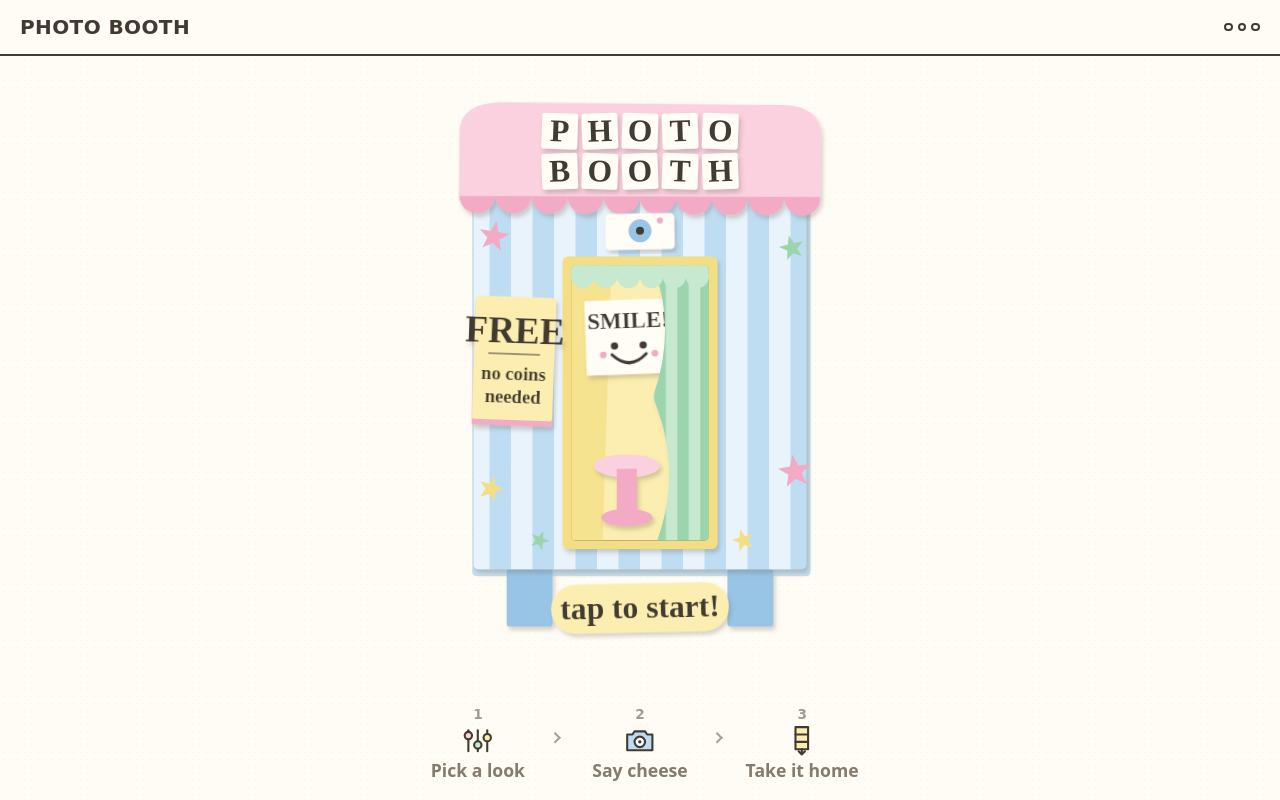
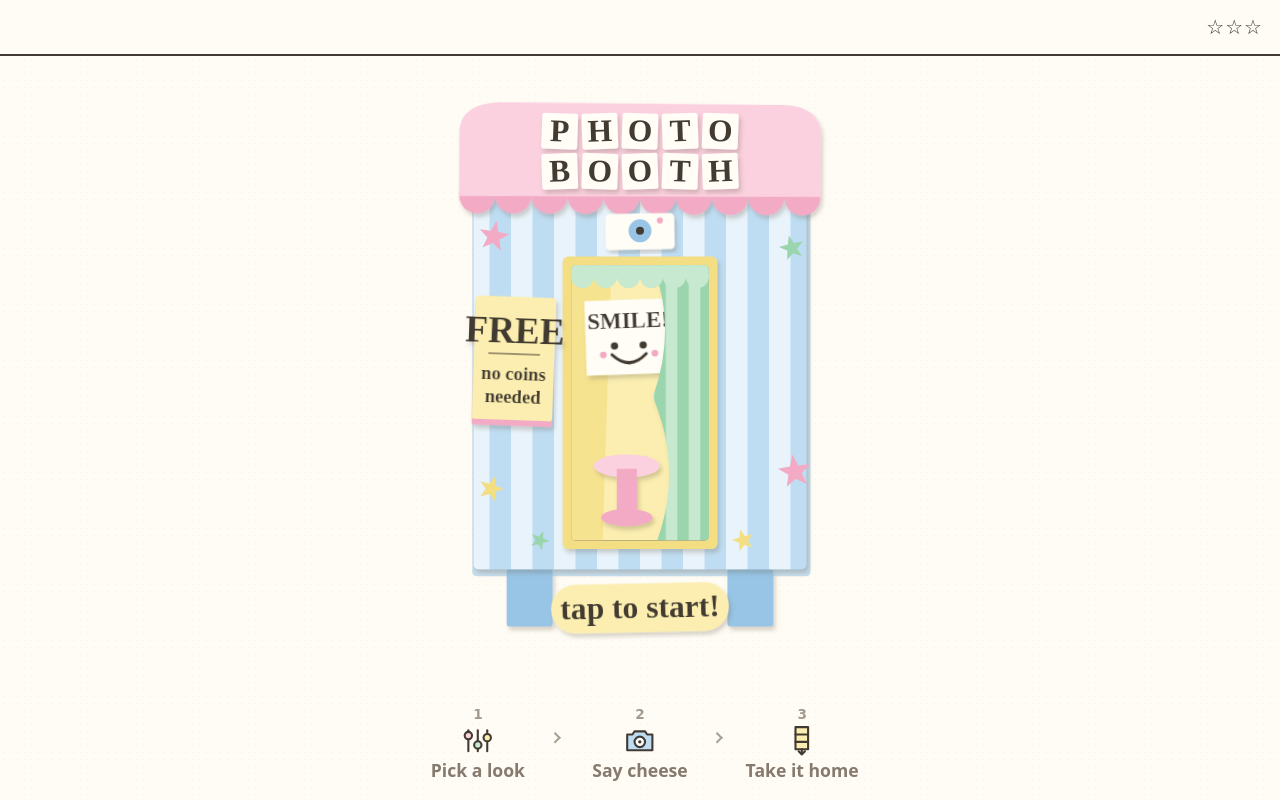
Before and after one commit to zachlima/photobooth, a React (Vite) app: page /#/welcome in a window 1280 px wide. Built offline with nearby package versions, Linux system fonts and the light colour scheme; a web font is replaced by a local one.

Commit message:
Refine header navigation and progress

```diff
--- a/src/components/Header.tsx
+++ b/src/components/Header.tsx
@@ -20,20 +20,30 @@ export function Header({ route }: { route: Route }) {
 
   return (
     <header className="header">
-      {route === 'welcome' ? (
-        <span className="header__title">{TITLE_OF[route]}</span>
-      ) : (
-        <button className="header__home" onClick={() => navigate('welcome')}>
-          <HomeIcon />
-          Start over
-        </button>
-      )}
+      <div className="header__start">
+        {route !== 'welcome' && (
+          <button
+            className="header__home"
+            onClick={() => navigate('welcome')}
+            aria-label="Start over"
+            title="Start over"
+          >
+            <HomeIcon />
+          </button>
+        )}
+      </div>
 
-      {route !== 'welcome' && <span className="header__title">{TITLE_OF[route]}</span>}
+      {route !== 'welcome' && <h1 className="header__title">{TITLE_OF[route]}</h1>}
 
       <div className="header__steps" aria-label={`Step ${step} of 3`}>
         {[1, 2, 3].map((n) => (
-          <span key={n} className={`header__dot${step >= n ? ' header__dot--on' : ''}`} />
+          <span
+            key={n}
+            className={`header__star${step >= n ? ' header__star--on' : ''}`}
+            aria-hidden="true"
+          >
+            {step >= n ? '★' : '☆'}
+          </span>
         ))}
       </div>
     </header>
@@ -42,7 +52,7 @@ export function Header({ route }: { route: Route }) {
 
 function HomeIcon() {
   return (
-    <svg width="14" height="14" viewBox="0 0 16 16" aria-hidden="true">
+    <svg width="18" height="18" viewBox="0 0 16 16" aria-hidden="true">
       <path
         d="M2 7.2 8 2l6 5.2V14H10v-4H6v4H2z"
         fill="none"
--- a/src/styles/global.css
+++ b/src/styles/global.css
@@ -91,27 +91,29 @@ button {
 .header {
   flex: 0 0 auto;
   height: var(--header-h);
-  display: flex;
+  display: grid;
+  grid-template-columns: minmax(0, 1fr) auto minmax(0, 1fr);
   align-items: center;
-  justify-content: space-between;
   gap: 0.5rem;
   padding: 0 var(--gutter);
   border-bottom: 2px solid var(--ink);
   background: var(--paper);
 }
 
+.header__start {
+  justify-self: start;
+}
+
 .header__home {
-  display: inline-flex;
+  display: grid;
+  place-items: center;
   align-items: center;
-  gap: 0.4rem;
-  font-family: var(--display);
-  font-size: 1.05rem;
   border: 2px solid var(--ink);
   background: var(--pink);
-  border-radius: 999px;
-  padding: 0.3rem 0.8rem 0.3rem 0.6rem;
-  font-size: 0.8rem;
-  font-weight: 700;
+  border-radius: 50%;
+  width: 2.1rem;
+  height: 2.1rem;
+  padding: 0;
   box-shadow: var(--lift-sm);
   transition: transform 0.08s ease, box-shadow 0.08s ease;
 }
@@ -124,29 +126,36 @@ button {
 /* Header title doubles as the step indicator, so the user always knows
    where they are without a separate progress bar. */
 .header__title {
+  grid-column: 2;
   font-family: var(--display);
   font-weight: 700;
   font-size: 1.25rem;
   letter-spacing: 0.02em;
   text-transform: uppercase;
+  text-align: center;
+  margin: 0;
 }
 
 .header__steps {
+  grid-column: 3;
   display: flex;
-  gap: 0.3rem;
+  gap: 0.18rem;
   align-items: center;
+  justify-self: end;
 }
 
-.header__dot {
-  width: 0.55rem;
-  height: 0.55rem;
-  border-radius: 50%;
-  border: 2px solid var(--ink);
-  background: transparent;
+.header__star {
+  display: inline-block;
+  width: 1rem;
+  color: var(--ink);
+  font-family: var(--body);
+  font-size: 1.25rem;
+  line-height: 1;
+  text-align: center;
 }
 
-.header__dot--on {
-  background: var(--ink);
+.header__star--on {
+  color: var(--ink);
 }
 
 /* Every screen is header + flexible body + fixed control row. */
```
